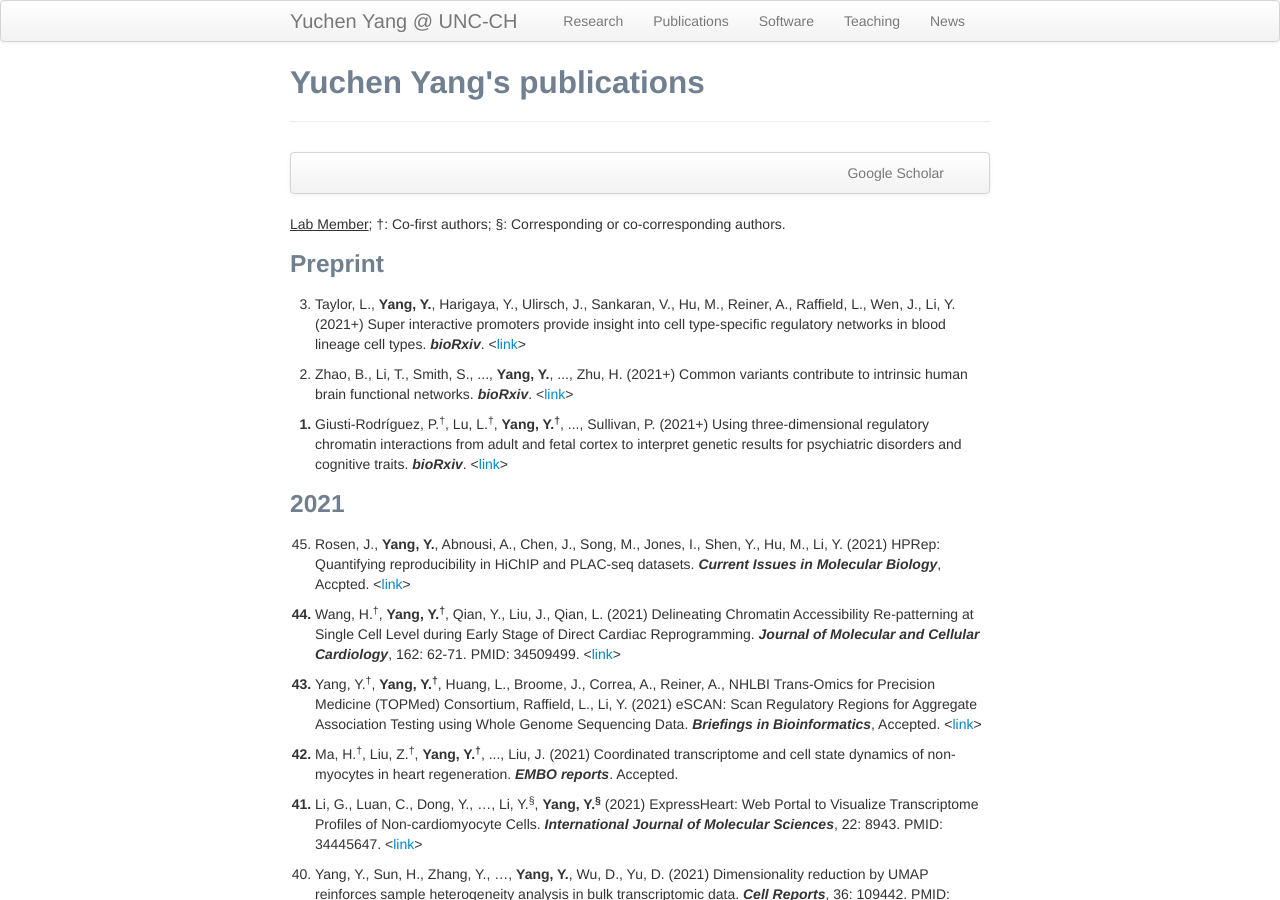
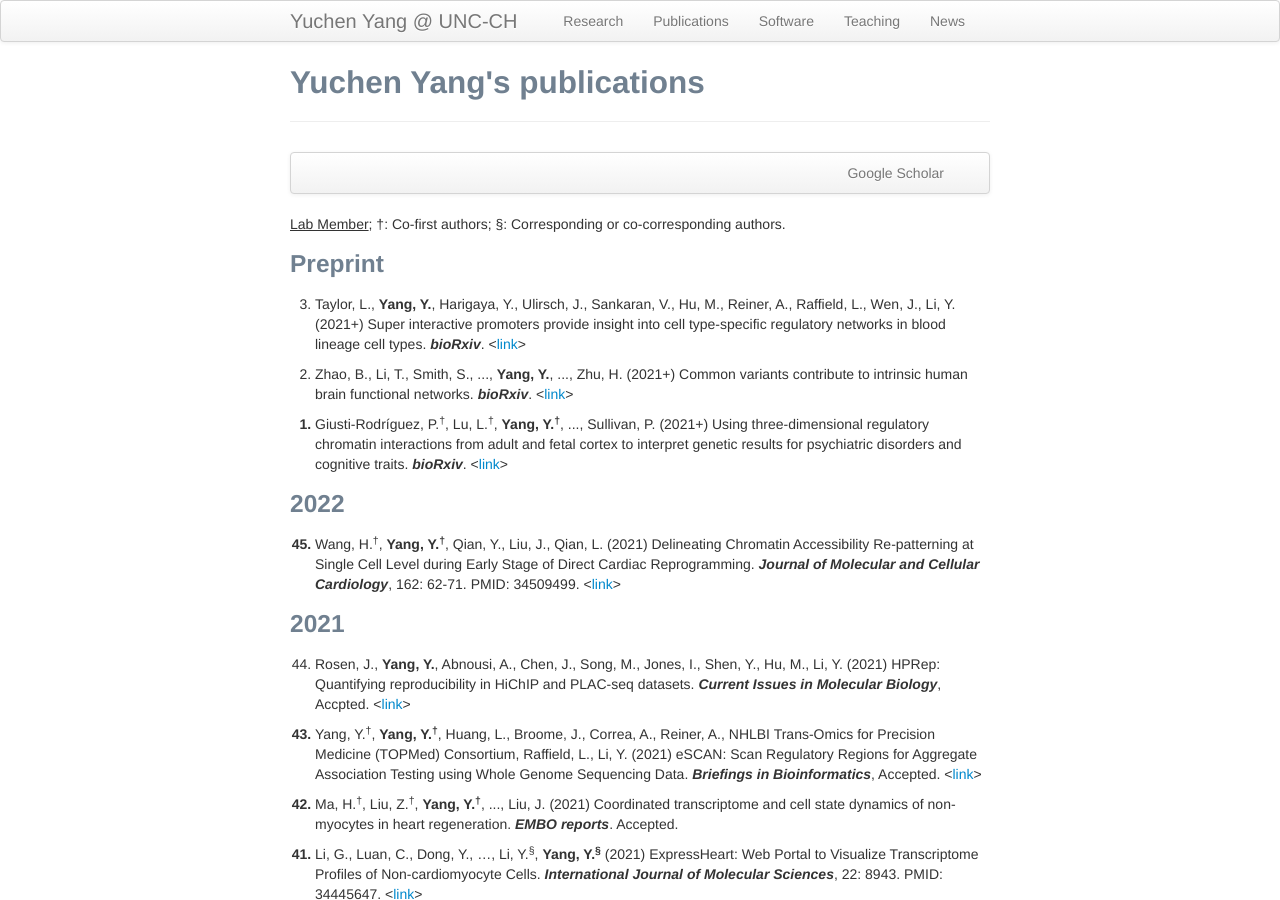
Before and after one commit to yycunc/yycunc.github.io, a Jekyll site: the page built from pages/pubs.md, in a window 1280 px wide and 900 px high. Built offline with Jekyll 4.4.1, drawn with Linux system fonts in a browser that asks for light colours.

Commit message:
Update pubs.md

```diff
--- a/pages/pubs.md
+++ b/pages/pubs.md
@@ -20,10 +20,11 @@ title: Yuchen Yang's publications
 
 <ol start="1" style="font-weight: bold;"> <li><span style="font-weight: normal;">Giusti-Rodríguez, P.<sup>&dagger;</sup>, Lu, L.<sup>&dagger;</sup>, <b>Yang, Y.<sup>&dagger;</sup></b>, ..., Sullivan, P. (2021+) Using three-dimensional regulatory chromatin interactions from adult and fetal cortex to interpret genetic results for psychiatric disorders and cognitive traits. <i><b>bioRxiv</b></i>. <<a href="https://www.biorxiv.org/content/10.1101/406330v1.full">link</a>></span></li></ol>
 
+### 2022
+<ol start="45" style="font-weight: bold;"> <li><span style="font-weight: normal;">Wang, H.<sup>&dagger;</sup>, <b>Yang, Y.<sup>&dagger;</sup></b>, Qian, Y., Liu, J., Qian, L. (2021) Delineating Chromatin Accessibility Re-patterning at Single Cell Level during Early Stage of Direct Cardiac Reprogramming. <i><b>Journal of Molecular and Cellular Cardiology</b></i>, 162: 62-71. PMID: 34509499. <<a href="https://www.sciencedirect.com/science/article/pii/S0022282821001747">link</a>></span></li></ol>
+
 ### 2021
-<ol start="45"> <li> Rosen, J., <b>Yang, Y.</b>, Abnousi, A., Chen, J., Song, M., Jones, I., Shen, Y., Hu, M., Li, Y. (2021) HPRep: Quantifying reproducibility in HiChIP and PLAC-seq datasets. <i><b>Current Issues in Molecular Biology</b></i>, Accpted. <<a href="https://www.biorxiv.org/content/10.1101/2020.11.23.394239v1">link</a>></li></ol>
-
-<ol start="44" style="font-weight: bold;"> <li><span style="font-weight: normal;">Wang, H.<sup>&dagger;</sup>, <b>Yang, Y.<sup>&dagger;</sup></b>, Qian, Y., Liu, J., Qian, L. (2021) Delineating Chromatin Accessibility Re-patterning at Single Cell Level during Early Stage of Direct Cardiac Reprogramming. <i><b>Journal of Molecular and Cellular Cardiology</b></i>, 162: 62-71. PMID: 34509499. <<a href="https://www.sciencedirect.com/science/article/pii/S0022282821001747">link</a>></span></li></ol>
+<ol start="44"> <li> Rosen, J., <b>Yang, Y.</b>, Abnousi, A., Chen, J., Song, M., Jones, I., Shen, Y., Hu, M., Li, Y. (2021) HPRep: Quantifying reproducibility in HiChIP and PLAC-seq datasets. <i><b>Current Issues in Molecular Biology</b></i>, Accpted. <<a href="https://www.biorxiv.org/content/10.1101/2020.11.23.394239v1">link</a>></li></ol>
 
 <ol start="43" style="font-weight: bold;"> <li><span style="font-weight: normal;">Yang, Y.<sup>&dagger;</sup>, <b>Yang, Y.<sup>&dagger;</sup></b>, Huang, L., Broome, J., Correa, A., Reiner, A., NHLBI Trans-Omics for Precision Medicine (TOPMed) Consortium, Raffield, L., Li, Y. (2021) eSCAN: Scan Regulatory Regions for Aggregate Association Testing using Whole Genome Sequencing Data. <i><b>Briefings in Bioinformatics</b></i>, Accepted. <<a href="https://www.biorxiv.org/content/10.1101/2020.11.30.405266v1">link</a>></span></li></ol>
 
```
